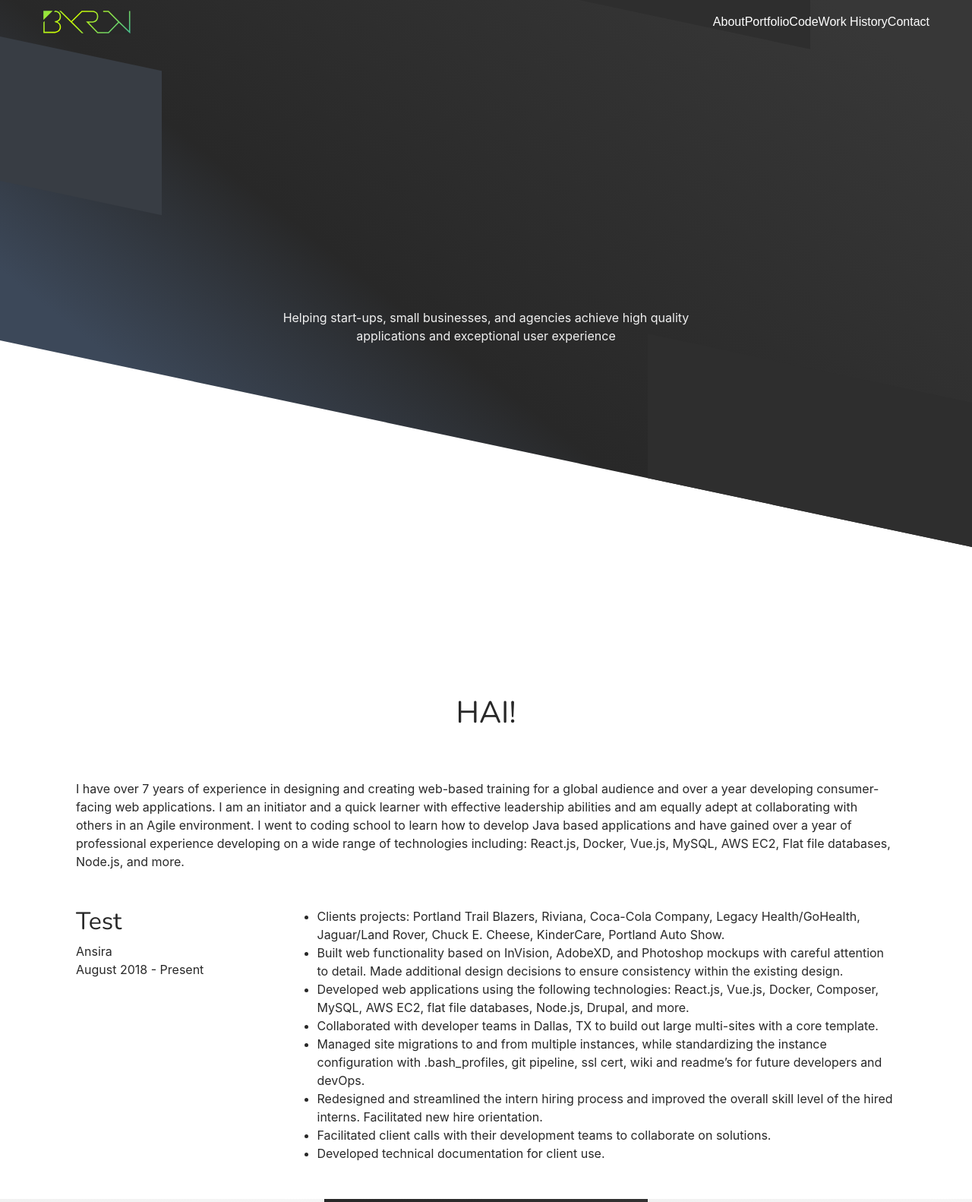
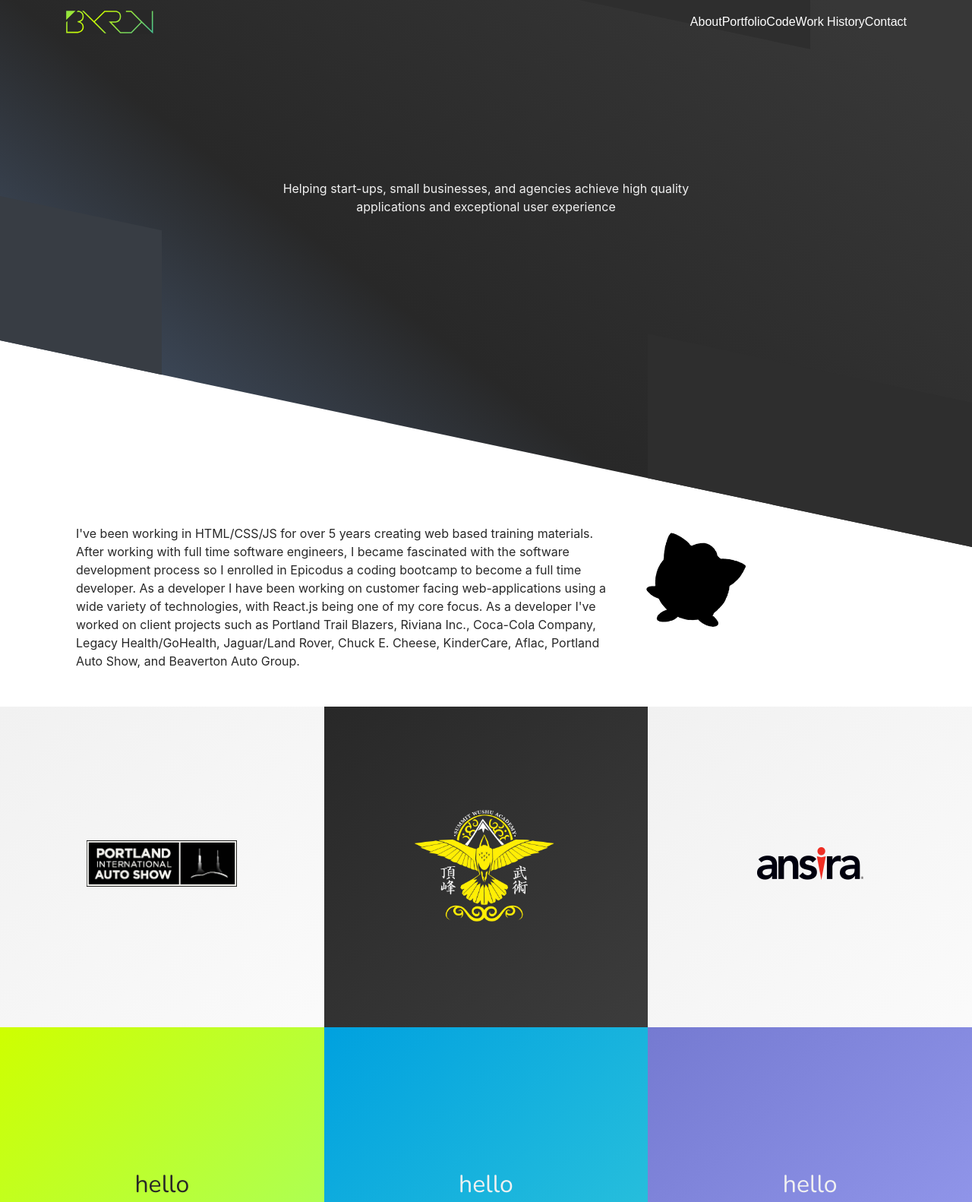
Before and after one commit to thebyronc/byronchang.com, a Gatsby site: page / in a window 1280 px wide. Shown: the top 1582 px of the page at 76% size. Built offline with nearby package versions, Linux system fonts and the light colour scheme; Gatsby itself is replaced by a stand-in of ours.

Commit message:
add aboutme

```diff
--- a/src/components/AboutMe.jsx
+++ b/src/components/AboutMe.jsx
@@ -2,10 +2,11 @@
 import styled from 'styled-components';
 import { colors } from '../style-utilities/variables';
 
-import AnsiraLogo from '../images/ansira.png';
+import JigglyPuff from '../images/pokemon-jigglypuff.jpg';
 
 const StyledAboutMe = styled.div`
   /* background-color: ${colors.white}; */
+
   color: ${colors.grey};
   .row {
     margin: 32px 0 32px;
@@ -26,47 +27,14 @@
     return (
       <StyledAboutMe className="container">
         <div className="row">
-          <div class="col">
-            <h1 className="header">Hai!</h1>
-            <p>I have over 7 years of experience in designing and creating web-based training for a global audience and over a year developing consumer-facing web applications. I am an initiator and a quick learner with effective leadership abilities and am equally adept at collaborating with others in an Agile environment. I went to coding school to learn how to develop Java based applications and have gained over a year of professional experience developing on a wide range of technologies including: React.js, Docker, Vue.js, MySQL, AWS EC2, Flat file databases, Node.js, and more. </p>
+          <div class="col-md-8">
+            <p>
+              I've been working in HTML/CSS/JS for over 5 years creating web based training materials. After working with full time software engineers, I became fascinated with the software development process so I enrolled in Epicodus a coding bootcamp to become a full time developer. As a developer I have been working on customer facing web-applications using a wide variety of technologies, with React.js being one of my core focus. As a developer I've worked on client projects such as Portland Trail Blazers, Riviana Inc., Coca-Cola Company, Legacy Health/GoHealth, Jaguar/Land Rover, Chuck E. Cheese, KinderCare, Aflac, Portland Auto Show, and Beaverton Auto Group.
+            </p>
           </div>
-        </div>
 
-        <div className="row">
-          <div class="col-md-3">
-            <h2>Test</h2>
-            <ul className="list-unstyled">
-              <li>Ansira</li>
-              <li>August 2018 - Present</li>
-            </ul>
-          </div>
-          <div class="col-md-9">
-            <ul>
-              <li>
-                Clients projects: Portland Trail Blazers, Riviana, Coca-Cola Company, Legacy Health/GoHealth, Jaguar/Land Rover, Chuck E. Cheese, KinderCare, Portland Auto Show.
-              </li>
-              <li>
-                Built web functionality based on InVision, AdobeXD, and Photoshop mockups with careful attention to detail. Made additional design decisions to ensure consistency within the existing design.
-              </li>
-              <li>
-                Developed web applications using the following technologies: React.js, Vue.js, Docker, Composer, MySQL, AWS EC2, flat file databases, Node.js, Drupal, and more.
-              </li>
-              <li>
-                Collaborated with developer teams in Dallas, TX to build out large multi-sites with a core template.
-              </li>
-              <li>
-                Managed site migrations to and from multiple instances, while standardizing the instance configuration with .bash_profiles, git pipeline, ssl cert, wiki and readme’s for future developers and devOps.
-              </li>
-              <li>
-                Redesigned and streamlined the intern hiring process and improved the overall skill level of the hired interns. Facilitated new hire orientation.
-              </li>
-              <li>
-                Facilitated client calls with their development teams to collaborate on solutions.
-              </li>
-              <li>
-                Developed technical documentation for client use.
-              </li>
-            </ul>
+          <div class="col-md-4">
+            <img src={JigglyPuff} alt="Profile" />
           </div>
         </div>
 
--- a/src/components/Header.jsx
+++ b/src/components/Header.jsx
@@ -8,7 +8,7 @@
   /* background: linear-gradient(-45deg, ${colors.purple}, ${colors.blue});
   background-size: 100% 100%; */
   color: ${colors.white};
-  height: 760px;
+  height: 75vh;
   display: flex;
   justify-content: center;
   flex-direction: column;
@@ -17,8 +17,16 @@
     width: 100%;
     max-width: 600px;
     text-align: center;
+    position: absolute;
+    top: 0;
     z-index: 1;
-    top: -180px;
+    height: 100%;
+    display: flex;
+    justify-content: center;
+    align-items: center;
+    p {
+      margin-bottom: 280px;
+    }
   }
 `;
 
--- a/src/components/Navigation/Navigation.jsx
+++ b/src/components/Navigation/Navigation.jsx
@@ -6,20 +6,20 @@
 const StyledNavigation = styled.nav`
   /* background-color: ${colors.grey}; */
   position: relative;
-  z-index: 1;
-  max-width: 1200px;
+  z-index: 2;
+  max-width: 1140px;
   margin: 0 auto;
-
-  .nav-link.link-custom {
+  /* Increased specificity by adding &&  */
+  && .nav-link.link-custom {
     font-family: 'Quicksand', sans-serif;
-    color: #ffffff !important;
+    color: #ffffff;
     transition: 0.3s;
   }
-  .nav-link.link-custom:hover {
-    color: ${colors.volt} !important;
+  && .nav-link.link-custom:hover {
+    color: ${colors.volt};
   }
-  .active {
-    color: ${colors.volt} !important;
+  && .active {
+    color: ${colors.volt};
   }
   .logo {
     background-color: ${colors.volt};
--- a/src/components/SlantHeader.jsx
+++ b/src/components/SlantHeader.jsx
@@ -44,7 +44,7 @@
   }
   span:nth-child(4) {
     width: 33.33333%;
-    top: 50%;
+    bottom: 0;
     left: -16.66666%;
     background: #383d44;
   }
--- a/src/components/WorkHistory.jsx
+++ b/src/components/WorkHistory.jsx
@@ -7,7 +7,7 @@
 import NikeLogo from '../images/nike.png';
 
 const StyledWorkHistory = styled.div`
-  background-color: ${colors.white};
+  /* background-color: ${colors.white}; */
   color: ${colors.grey};
   .row {
     margin: 32px 0 32px;
```
Also changed, not shown: src/images/pokemon-jigglypuff.jpg (added).
